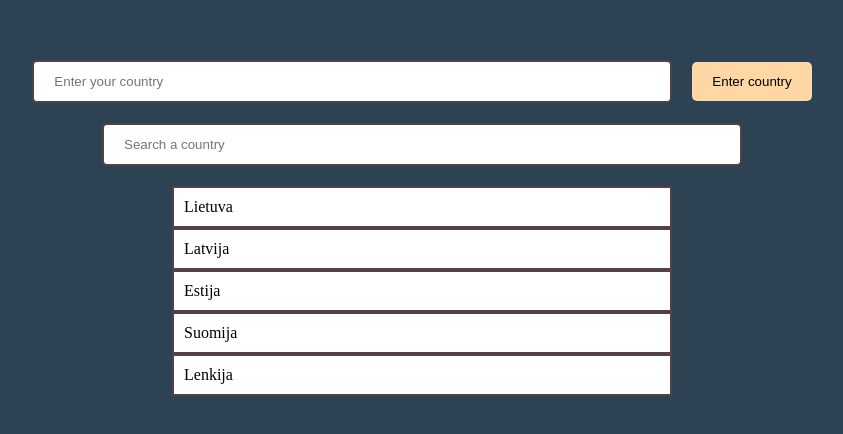
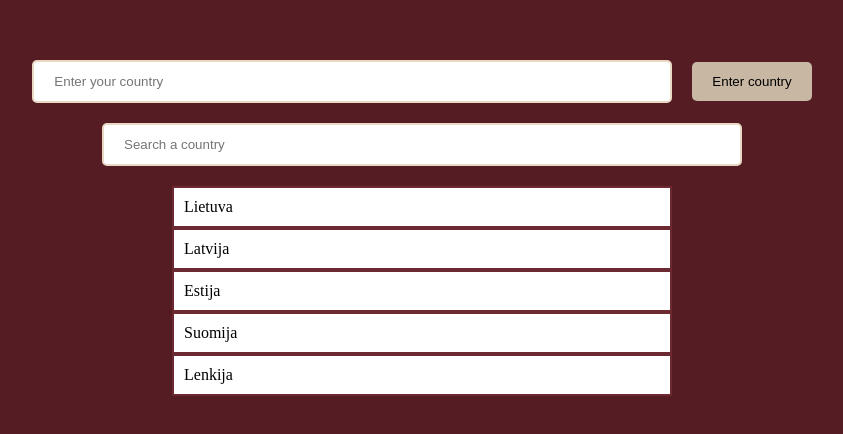
Before and after one commit to RamintaVIL/card-find-country, a website: page index.html in a window 1280 px wide. Shown: the part 172-606 px from the top of the page, without its empty margins (218-1061 px from the left). Drawn offline with Linux system fonts and the light colour scheme.

Commit message:
change colors

```diff
--- a/style.css
+++ b/style.css
@@ -8,14 +8,14 @@ body * {
 
 /* css kintamieji */
 :root {
-    --dark-blue: #2D4354;
-    --khaki: #73766A;
-    --beige: #FED7A5;
-    --chokolate: #534145;
+    --dark-red: #561C24;
+    --red: #6D2932;
+    --beige: #C7B7A3;
+    --light-beige: #E8D8C4;
 }
 
 body {
-    background-color: var(--dark-blue);
+    background-color: var(--dark-red);
 }
 
 .container {
@@ -33,12 +33,11 @@ body {
     display: flex;
     justify-content: center;
     align-items: center;
-
 }
 
 .enter {
     padding: 12px 20px;
-    border: 2px solid var(--chokolate);
+    border: 2px solid var(--light-beige);
     border-radius: 5px;
     width: 50%;
 }
@@ -55,7 +54,7 @@ body {
 
 #search {
     padding: 12px 20px;
-    border: 2px solid var(--chokolate);
+    border: 2px solid var(--light-beige);
     border-radius: 5px;
     width: 50%;
 }
@@ -65,12 +64,12 @@ body {
 }
 
 #list li {
-    border: 2px solid var(--chokolate);
+    border: 2px solid var(--red);
     padding: 10px;
     background-color: #fff;
     width: 500px;
 }
 
 #list li:hover {
-    background-color: var(--beige);
+    background-color: var(--light-beige);
 }
```
